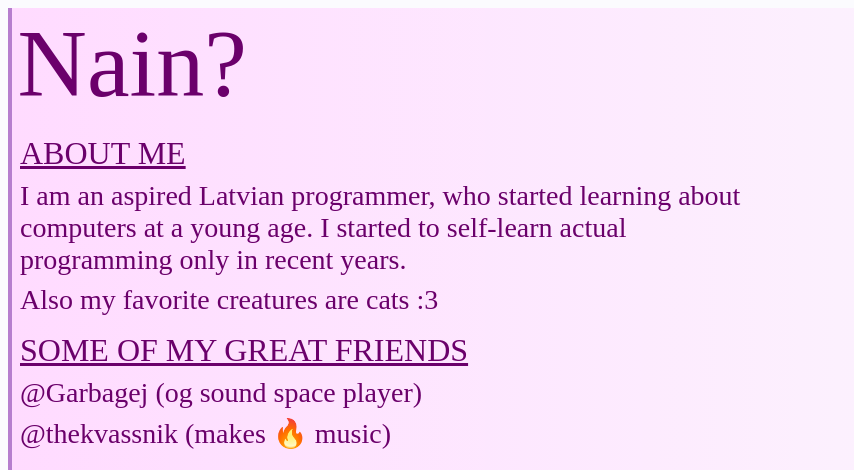
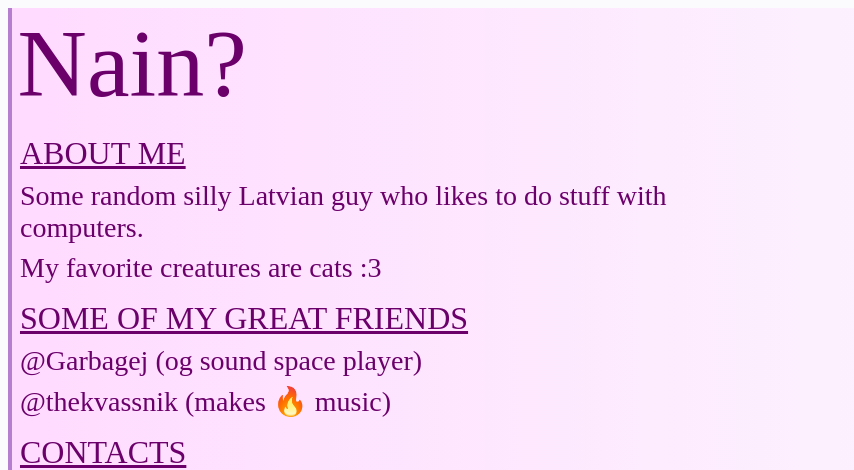
Before and after one commit to NainWasTaken/nain.github.io, a plain HTML site: page index.html in a window 1280 px wide. Shown: the top 470 px of the page, without its empty margins (0-854 px from the left). Drawn offline with Linux system fonts and the light colour scheme; a web font is replaced by a local one.

Commit message:
silly update

```diff
--- a/index.html
+++ b/index.html
@@ -9,7 +9,7 @@
     <link rel="preconnect" href="https://fonts.gstatic.com" crossorigin>
     <link href="https://fonts.googleapis.com/css2?family=Jersey+25&display=swap" rel="stylesheet">
     <meta name="title" content="Nain?">
-    <meta name="description" content="I am an aspired Latvian programmer, who started learning about computers at a young age...">
+    <meta name="description" content="Some random silly Latvian guy who likes to do stuff with computers.">
     <meta name="robots" content="index, nofollow">
     <meta http-equiv="Content-Type" content="text/html; charset=utf-8">
     <meta name="language" content="English">
@@ -22,8 +22,8 @@
     <div class="backdrop">
         <div class="name">Nain?</div>
         <div class="desc title">ABOUT ME</div>
-        <div class="desc pdtop">I am an aspired Latvian programmer, who started learning about computers at a young age. I started to self-learn actual programming only in recent years.</div>
-        <div class="desc pdtop">Also my favorite creatures are cats :3</div>
+        <div class="desc pdtop">Some random silly Latvian guy who likes to do stuff with computers.</div>
+        <div class="desc pdtop">My favorite creatures are cats :3</div>
         <div class="desc title">SOME OF MY GREAT FRIENDS</div>
         <div class="desc pdtop"><a href="https://www.youtube.com/@Garbagej" target="_blank">@Garbagej (og sound space player)</a></div>
         <div class="desc pdtop"><a href="https://www.youtube.com/@thekvassnik" target="_blank">@thekvassnik (makes 🔥 music)</a></div>
```
